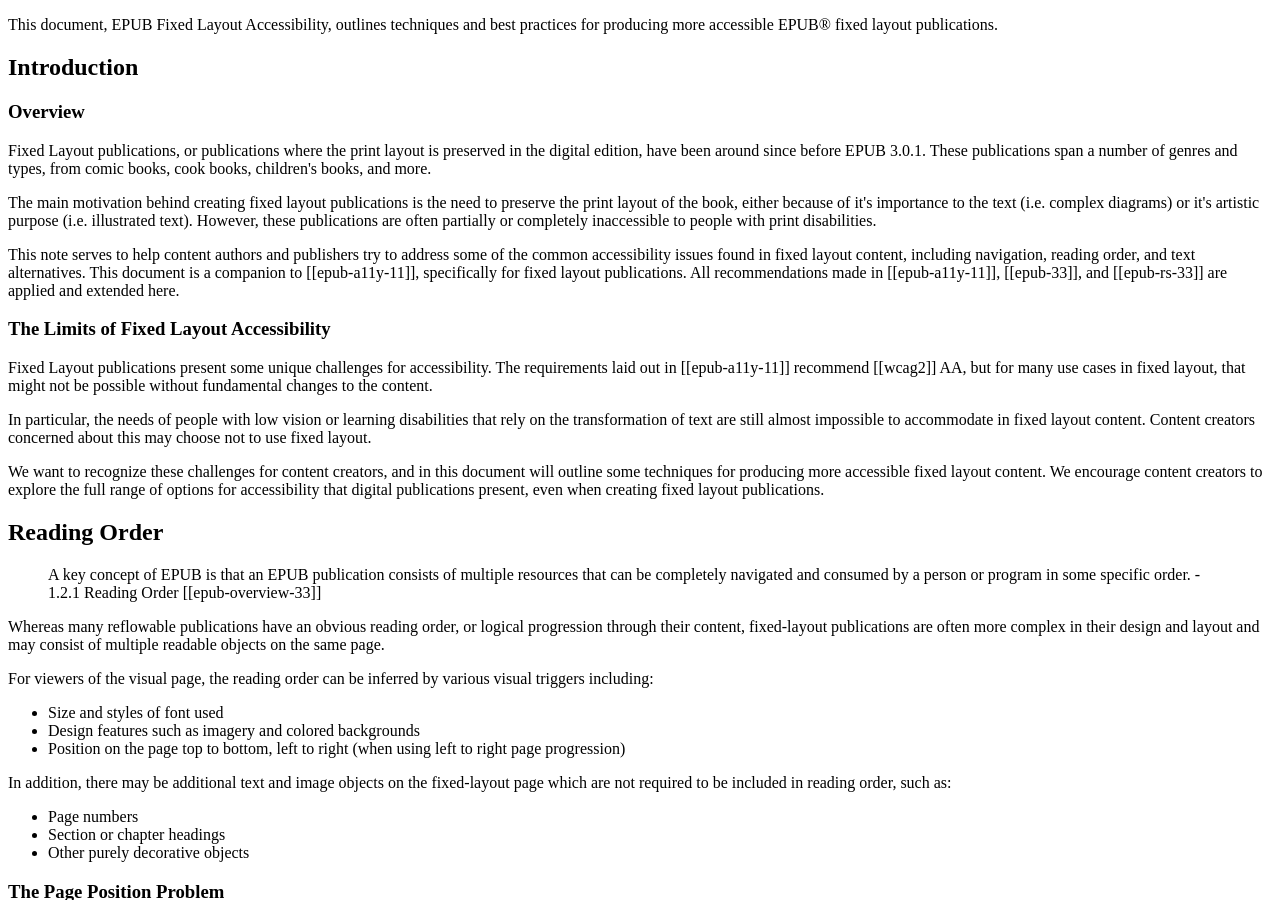
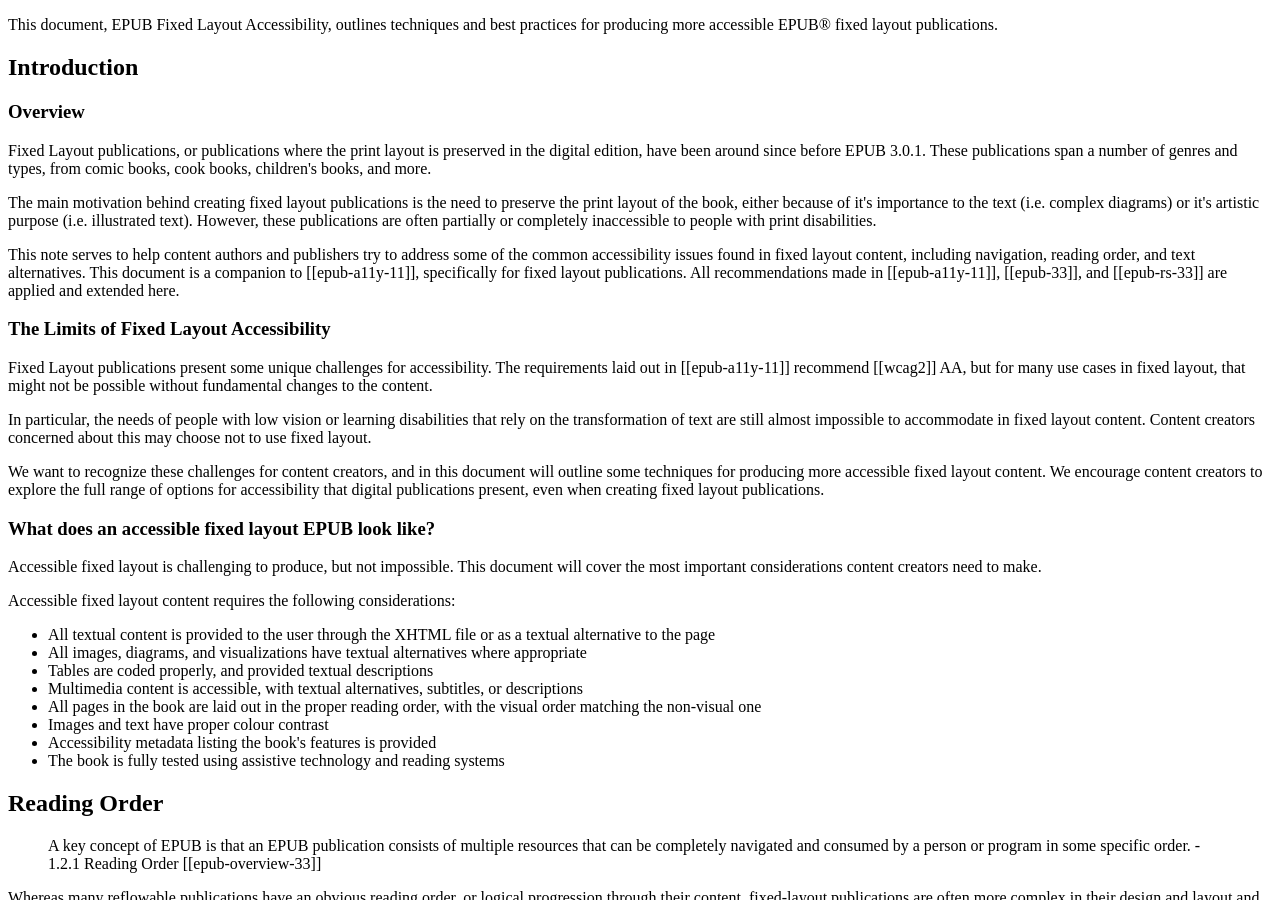
Before and after one commit to w3c/publishingcg, a Jekyll site: the page TaskForces/fxl-a11y/index.html, which Jekyll copies as it is, in a window 1280 px wide and 900 px high. Built offline with Jekyll 4.4.1, drawn with Linux system fonts in a browser that asks for light colours.

Commit message:
fixing formatting and adding new text

```diff
--- a/TaskForces/fxl-a11y/index.html
+++ b/TaskForces/fxl-a11y/index.html
@@ -27,7 +26,7 @@
                 permalinkEdge: true,
                 permalinkHide: false,
                 github: {
-                    repoURL: "https://github.com/w3c/epub-specs",
+                    repoURL: "https://github.com/w3c/publishingcg",
                     branch: "main"
                 },
                 pluralize: true,
@@ -77,6 +76,25 @@
                 <p>In particular, the needs of people with low vision or learning disabilities that rely on the transformation of text are still almost impossible to accommodate in fixed layout content. Content creators concerned about this may choose not to use fixed layout.</p>
 
                 <p>We want to recognize these challenges for content creators, and in this document will outline some techniques for producing more accessible fixed layout content. We encourage content creators to explore the full range of options for accessibility that digital publications present, even when creating fixed layout publications.</p>
+            </section>
+
+            <section id="intro-goal">
+                <h3>What does an accessible fixed layout EPUB look like?</h3>
+
+                <p>Accessible fixed layout is challenging to produce, but not impossible. This document will cover the most important considerations content creators need to make.</p>
+
+                <p>Accessible fixed layout content requires the following considerations:</p>
+
+                <ul>
+                    <li>All textual content is provided to the user through the XHTML file or as a textual alternative to the page</li>
+                    <li>All images, diagrams, and visualizations have textual alternatives where appropriate</li>
+                    <li>Tables are coded properly, and provided textual descriptions</li>
+                    <li>Multimedia content is accessible, with textual alternatives, subtitles, or descriptions</li>
+                    <li>All pages in the book are laid out in the proper reading order, with the visual order matching the non-visual one</li>
+                    <li>Images and text have proper colour contrast</li>
+                    <li>Accessibility metadata listing the book's features is provided</li>
+                    <li>The book is fully tested using assistive technology and reading systems</li>
+                </ul>
             </section>
         </section>
 
@@ -608,7 +626,8 @@
                 <p>A picture book would only have an <code>accessMode</code> of <code>visual</code>.</p>
 
                 <div class="example" id="metadata-example-3">
-                    <pre>&lt;meta property="schema:accessMode"&gt;
+                    <pre>
+&lt;meta property="schema:accessMode"&gt;
     visual
 &lt;/meta&gt;</pre>
                 </div>
@@ -635,25 +654,31 @@
                 <p>For picture books with no text, or no alternative text, the way one would consume this would be completely visually so having <code>accessModeSufficient</code> of <code>visual</code> would be solely defined.</p>
 
                 <div class="example" id="metadata-example-5">
-                    <pre>&lt;meta property="schema:accessModeSufficient"&gt;
+                    <pre>
+&lt;meta property="schema:accessModeSufficient"&gt;
     visual
-                    &lt;/meta&gt;</pre>
+&lt;/meta&gt;
+                    </pre>
                 </div>
 
                 <p>For Fixed Layout books that have both visual and textual elements then having <code>accessModeSufficient</code> of <code>visual,textual</code> would be appropriate. In addition, if the Fixed Layout book is primarily images that are fully described, <code>textual</code> would also apply, as this implies the boook is Screen Reader Friendly and can be fully read by assistive technology.</p>
 
                 <div class="example" id="metadata-example-6">
-                    <pre>&lt;meta property="schema:accessModeSufficient"&gt;
+                    <pre>
+&lt;meta property="schema:accessModeSufficient"&gt;
     visual,textual
-                    &lt;/meta&gt;</pre>
+&lt;/meta&gt;
+                    </pre>
                 </div>
 
                 <p>If a Fixed Layout book has all images fully described then having <code>accessModeSufficient</code> of <code>textual</code> would be appropriate which implies this book is Screen Reader Friendly and can be fully read by assistive technology.</p>
 
                 <div class="example" id="metadata-example-7">
-                    <pre>&lt;meta property="schema:accessModeSufficient"&gt;
+                    <pre>
+&lt;meta property="schema:accessModeSufficient"&gt;
     textual
-                    &lt;/meta&gt;</pre>
+&lt;/meta&gt;
+                    </pre>
                 </div>
             </section>
 
@@ -667,7 +692,8 @@
                 <p>If there are no hazards within the book one can simply have <code>none</code> or can call out each specific non-hazard explicitly by stating <code>noFlashingHazard</code>, <code>noSoundHazard</code>, and <code>noMotionSimulationHazard</code>.</p>
 
                 <div class="example" id="metadata-example-8">
-                    <pre>&lt;meta property="schema:accessibilityHazard"&gt;
+                    <pre>
+&lt;meta property="schema:accessibilityHazard"&gt;
     none
 &lt;/meta&gt;</pre>
                 </div>
```
Also changed, not shown: other parts of TaskForces/fxl-a11y/index.html (+2 -3 lines). Lines whose indentation alone changed are shown as unchanged.
